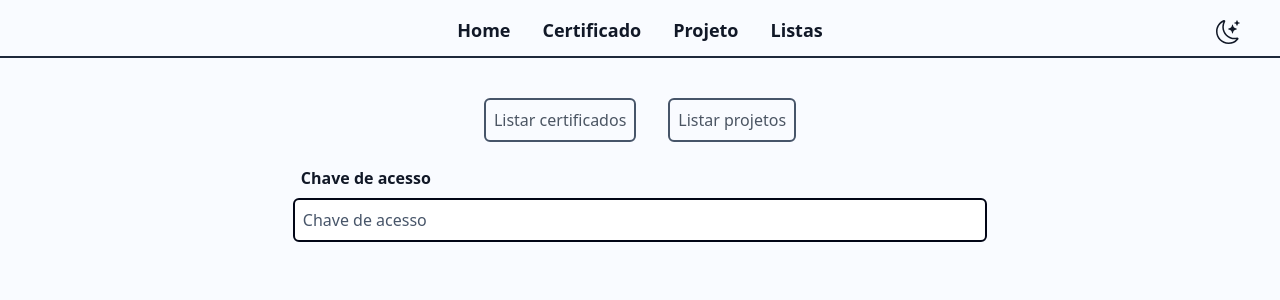
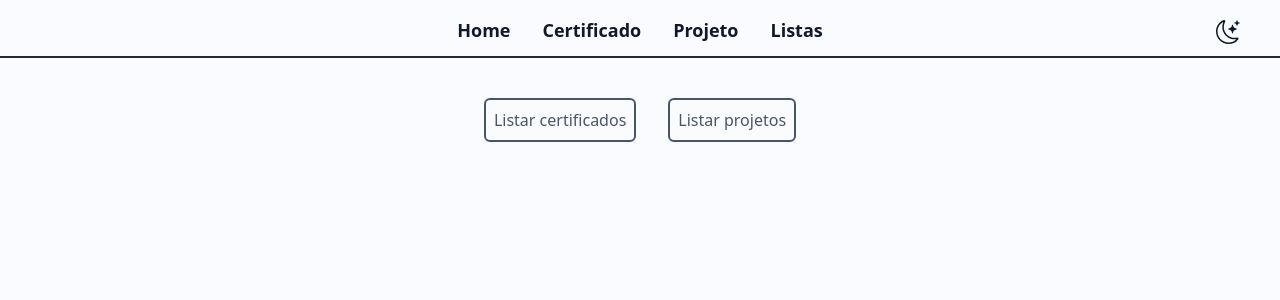
Before and after one commit to Greisonboff/portfolio_update, a React (Vite) app: page /listas in a window 1280 px wide. Shown: the top 300 px of the page. Built offline with nearby package versions, Linux system fonts and the light colour scheme.

Commit message:
ajuste input

```diff
--- a/src/components/listas/Listas.jsx
+++ b/src/components/listas/Listas.jsx
@@ -73,7 +73,7 @@ export default function Listas() {
                     <Botao_navegacao funcao={ativaPega} text="Listar projetos" />
                 </div>
                 <div className="break-all flex flex-col justify-center">
-                    <Input valor={chave} aoAlterado={valor => setChave(valor)} type='text' placeholder='Chave de acesso' />
+
                 </div>
             </div>
             <Erro texto={erro} />
```
